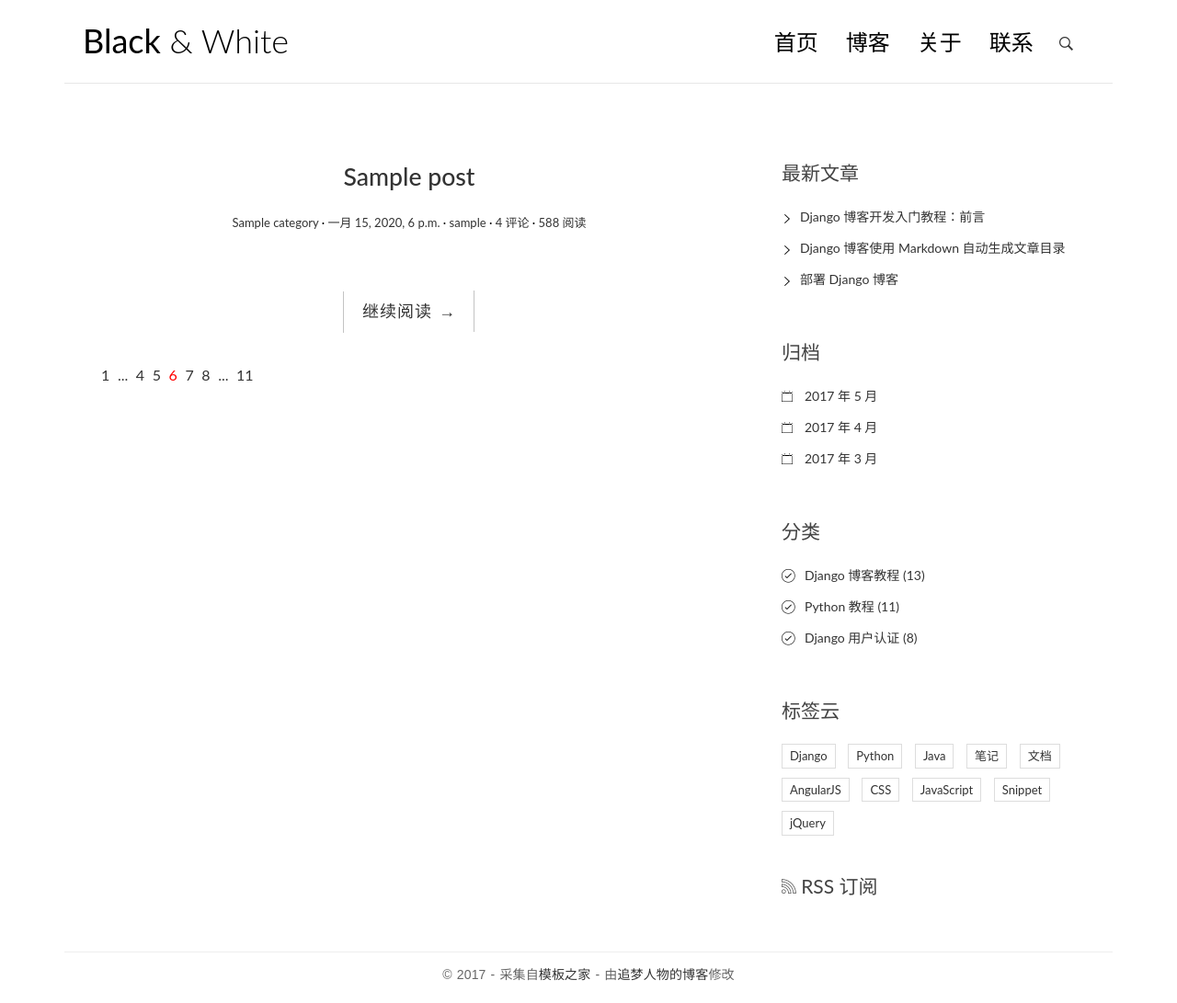
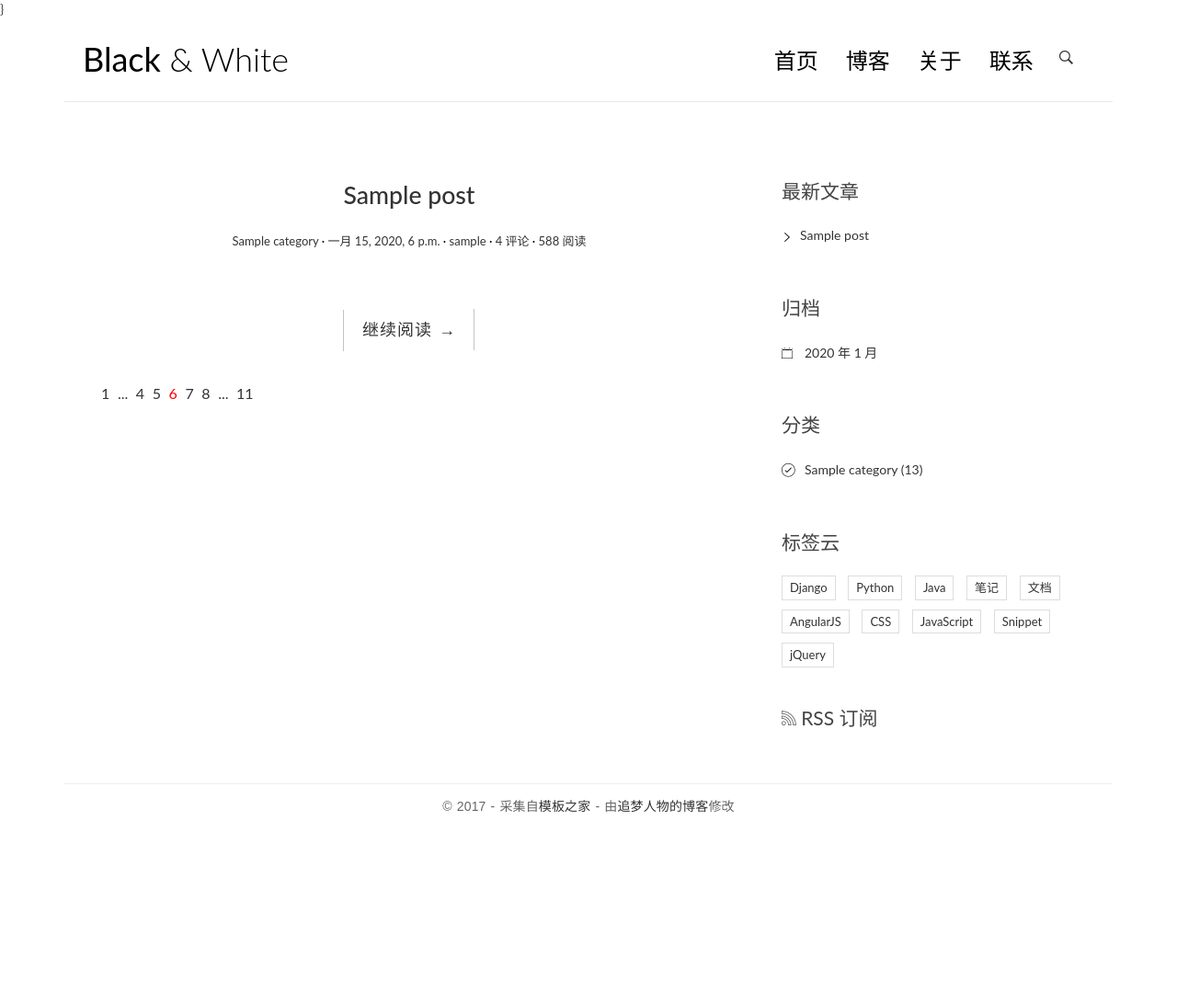
Before and after one commit to Natiee/Django_Blog, a Django app: page / in a window 1280 px wide. Shown: the whole page at 92% size. After the commit the page ends 884 px from the top, so only its background shows below. Run offline with Django 3.2, Linux system fonts and the light colour scheme; tables that the repository leaves empty hold one stand-in row (values such as "Sample post"); some libraries are stand-ins or nearby versions.

Commit message:
页面侧边栏的数据渲染,使用模板标签

```diff
--- /dev/null
+++ b/blogproject/blog/templatetags/blog_tags.py
@@ -0,0 +1,23 @@
+from ..models import Post,Category
+from django import template
+
+# 实例化template.Library类,
+register = template.Library()
+
+
+@register.simple_tag
+def get_recent_posts(num=5):
+    """最新文章模板标签"""
+    return Post.objects.all().order_by('-create_time')[:num]
+
+
+@register.simple_tag
+def archives():
+    """归档模板标签"""
+    return Post.objects.dates('create_time','month',order='DESC')
+
+
+@register.simple_tag
+def get_categories():
+    """分类模板标签"""
+    return Category.objects.all()
--- a/blogproject/templates/base.html
+++ b/blogproject/templates/base.html
@@ -1,4 +1,5 @@
 {% load staticfiles %}
+{% load blog_tags %}}
 <!DOCTYPE html>
 <html>
 <head>
@@ -77,45 +78,42 @@
                 {% endblock toc %}
                 <div class="widget widget-recent-posts">
                     <h3 class="widget-title">最新文章</h3>
+                    {% get_recent_posts as recent_post_list %}
                     <ul>
+                        {% for post in recent_post_list %}
                         <li>
-                            <a href="#">Django 博客开发入门教程：前言</a>
+                            <a href="{{ post.get_absolute_url }}">{{ post.title }}</a>
                         </li>
-                        <li>
-                            <a href="#">Django 博客使用 Markdown 自动生成文章目录</a>
-                        </li>
-                        <li>
-                            <a href="#">部署 Django 博客</a>
-                        </li>
+                        {% empty %}
+                        暂无文章！
+                        {% endfor %}
                     </ul>
                 </div>
                 <div class="widget widget-archives">
                     <h3 class="widget-title">归档</h3>
+                    {% archives as date_list %}
                     <ul>
+                        {% for date in date_list %}
                         <li>
-                            <a href="#">2017 年 5 月</a>
+                            <a href="#">{{ date.year }} 年 {{ date.month }} 月</a>
                         </li>
-                        <li>
-                            <a href="#">2017 年 4 月</a>
-                        </li>
-                        <li>
-                            <a href="#">2017 年 3 月</a>
-                        </li>
+                        {% empty %}
+                        暂无归档！
+                        {% endfor %}
                     </ul>
                 </div>
 
                 <div class="widget widget-category">
                     <h3 class="widget-title">分类</h3>
+                    {% get_categories as category_list %}
                     <ul>
+                        {% for category in category_list %}
                         <li>
-                            <a href="#">Django 博客教程 <span class="post-count">(13)</span></a>
+                            <a href="#">{{ category.name }} <span class="post-count">(13)</span></a>
                         </li>
-                        <li>
-                            <a href="#">Python 教程 <span class="post-count">(11)</span></a>
-                        </li>
-                        <li>
-                            <a href="#">Django 用户认证 <span class="post-count">(8)</span></a>
-                        </li>
+                        {% empty %}
+                        暂无分类！
+                        {% endfor %}
                     </ul>
                 </div>
 
```
Also changed, not shown: blogproject/blog/templatetags/__init__.py (added).
